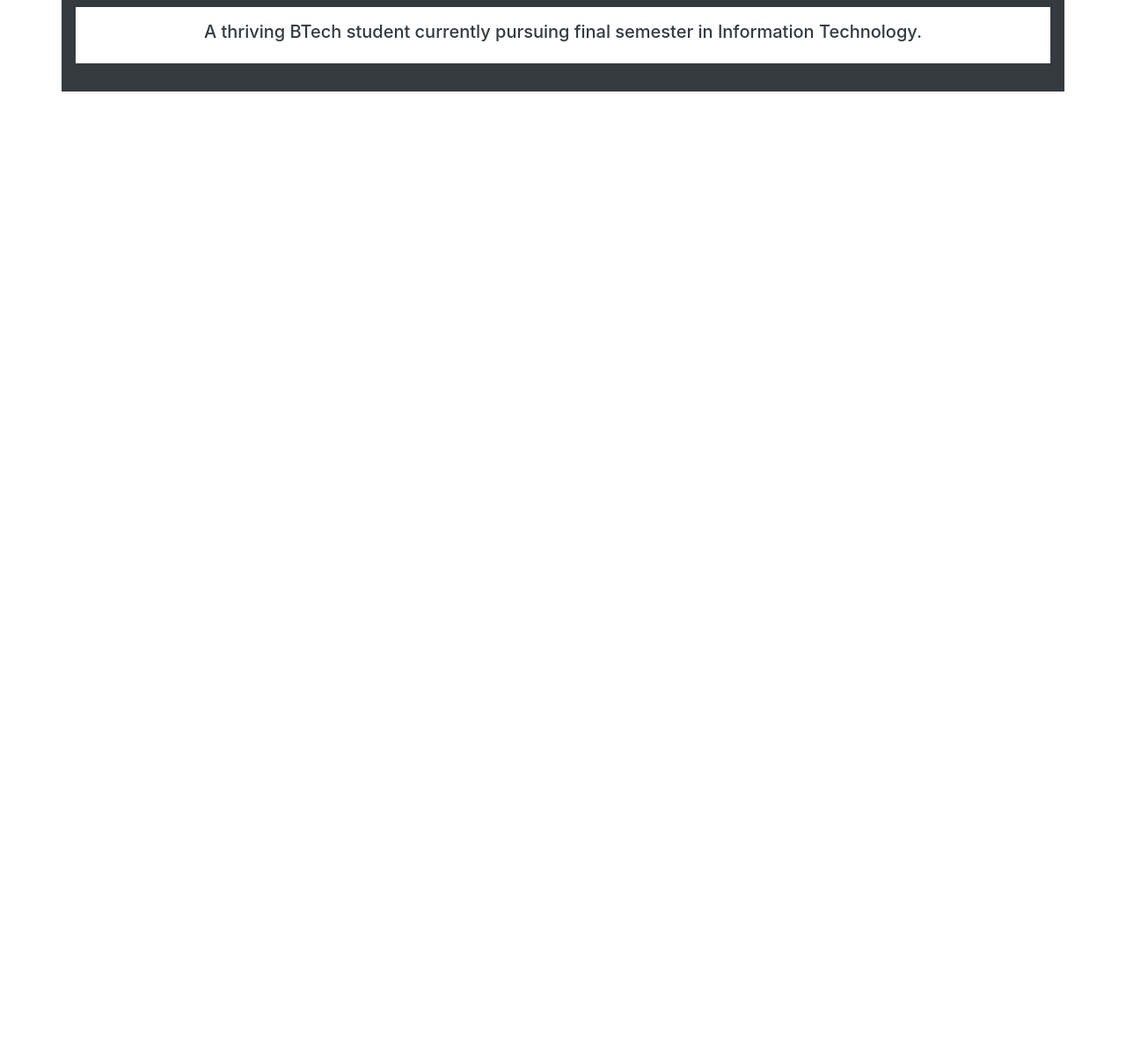
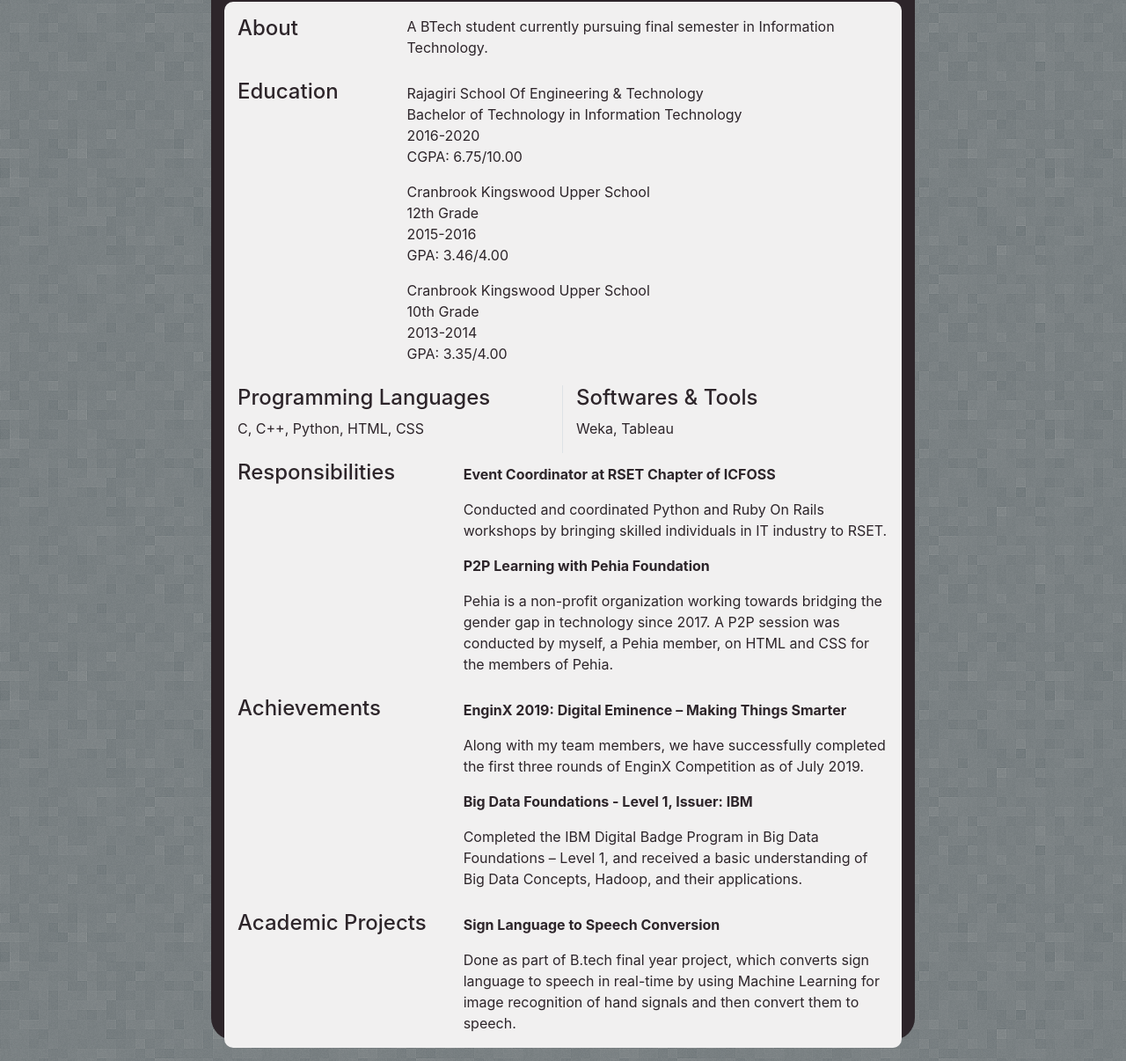
Before and after one commit to benriya97/benriya97.github.io, a plain HTML site: page index.html in a window 1280 px wide. Shown: the part 392-1598 px from the top of the page at 88% size. Before the commit the page ends 800 px from the top, so only its background shows below. Drawn offline with nearby package versions, Linux system fonts and the light colour scheme.

Commit message:
roughdraft

```diff
--- a/index.html
+++ b/index.html
@@ -14,35 +14,149 @@
     <meta name="viewport" content="width=device-width, initial-scale=1">
     <link href="https://stackpath.bootstrapcdn.com/bootstrap/4.4.1/css/bootstrap.min.css" rel="stylesheet"
         integrity="sha384-Vkoo8x4CGsO3+Hhxv8T/Q5PaXtkKtu6ug5TOeNV6gBiFeWPGFN9MuhOf23Q9Ifjh" crossorigin="anonymous">
+    <script src="https://use.fontawesome.com/78a33bbd18.js"></script>
 </head>
 
-<body>
-  <div class="container p-3 my-3 bg-dark text-white">
+<body style="background-color: #6C7578; background-image: url(texture.png);">
+  <div class="container my-4" style="width: 800px; height: 1550px; background-color: #2D252A; border-radius: 25px;">
       <div class="row">
-      <div class="col-md-12 d-flex justify-content-center">
-        <img src="Photo.jpg" width="200" height="250">
+        <div class="col-md-6 d-flex my-3 justify-content-center">
+          <img src="Photo.jpg" class="rounded-circle img-fluid" width="320" height="360">
+        </div>
+        <div class="col-md-6 d-flex my-auto justify-content-flex-start">
+          <h2 class="display-4" style="color: #F1F0F0;">
+            Riya Benoy&nbsp;
+          </h2>
+          <div class="my-auto">
+              <a href="https://www.facebook.com/rben97">
+                <i class="fa fa-facebook-square fa-lg" style="color: #6C7578;" aria-hidden="true"></i>
+              </a>
+              <a href="your link here">
+                <i class="fa fa-instagram fa-lg" style="color: #6C7578;" aria-hidden="true"></i>
+              </a>
+              <br>
+              <a href="https://www.linkedin.com/in/riya-benoy">
+                <i class="fa fa-linkedin-square fa-lg" style="color: #6C7578;" aria-hidden="true"></i>
+              </a>
+              <a href="your link here">
+                <i class="fa fa-github fa-lg" style="color: #6C7578;" aria-hidden="true"></i>
+              </a>
           </div>
         </div>
+      </div>
+      <div class="container" style="color: #2D252A; background-color: #F1F0F0; border-radius: 10px;">
         <div class="row">
-      <div class="col-md-12 d-flex justify-content-center">
-        <h2>Riya Benoy</h2>
+          <div class="col-md-3 pt-3">
+            <h4>About</h3>
+          </div>
+          <div class="col-md-9 pt-3">
+            <p>
+                A BTech student currently pursuing final semester in Information Technology.
+            </p>
           </div>
         </div>
-    <div class="row">
-      <div class="col-md-12 d-flex justify-content-center">
-        <h1>About</h1>
+        <div class="row my-2">
+          <div class="col-md-3">
+            <h4>Education</h4>
+          </div>
+          <div class="col-md-9 pt-1">
+            <p>
+                Rajagiri School Of Engineering & Technology<br>
+                Bachelor of Technology in Information Technology<br>
+                2016-2020<br>
+                CGPA: 6.75/10.00
+            </p>
+            <p>
+                Cranbrook Kingswood Upper School<br>
+                12th Grade<br>
+                2015-2016<br>
+                GPA: 3.46/4.00
+            </p>
+            <p>
+                Cranbrook Kingswood Upper School<br>
+                10th Grade<br>
+                2013-2014<br>
+                GPA: 3.35/4.00
+            </p>
           </div>
         </div>
-    <div class="container p-3 my-3 bg-white text-dark">
-      <div class="row">
-        <div class="col-md-12 d-flex justify-content-center">
-          <h5>A thriving BTech student currently pursuing final semester in Information Technology.</h5>
+        <div class="row my-2">
+          <div class="col-md-6 border-right">
+            <h4>
+                Programming Languages
+            </h4>
+            <p>
+                C, C++, Python, HTML, CSS
+            </p>
+          </div>
+          <div class="col-md-6">
+            <h4>
+                Softwares & Tools
+            </h4>
+            <p>
+                Weka, Tableau
+            </p>
+          </div>
+        </div>
+        <div class="row my-2">
+          <div class="col-md-4">
+            <h4>
+                Responsibilities
+            </h4>
+          </div>
+          <div class="col-md-8 pt-1">
+            <p class="font-weight-bold">
+                Event Coordinator at RSET Chapter of ICFOSS
+                <p>
+                  Conducted and coordinated Python and Ruby On Rails workshops by bringing skilled individuals in IT industry to RSET.
+                </p>
+            </p>
+            <p class="font-weight-bold">
+                P2P Learning with Pehia Foundation
+                <p>
+                  Pehia is a non-profit organization working towards bridging the gender gap in technology since 2017. A P2P session was conducted by myself, a Pehia member, on HTML and CSS for the members of Pehia.
+                </p>
+            </p>
+          </div>
+        </div>
+        <div class="row my-2">
+          <div class="col-md-4">
+            <h4>
+                Achievements
+            </h4>
+          </div>
+          <div class="col-md-8 pt-1">
+            <p class="font-weight-bold">
+              EnginX 2019: Digital Eminence – Making Things Smarter
+                <p>
+                  Along with my team members, we have successfully completed the first three rounds of EnginX Competition as of July 2019.
+                </p>
+            </p>
+            <p class="font-weight-bold">
+              Big Data Foundations - Level 1, Issuer: IBM
+              <p>
+                Completed the IBM Digital Badge Program in Big Data Foundations – Level 1, and received a basic understanding of Big Data Concepts, Hadoop, and their applications.
+              </p>
+            </p>
+          </div>
+        </div>
+        <div class="row my-2">
+          <div class="col-md-4">
+            <h4>
+                Academic Projects
+            </h4>
+          </div>
+          <div class="col-md-8 pt-1">
+            <p class="font-weight-bold">
+                Sign Language to Speech Conversion
+                <p>
+                  Done as part of B.tech final year project, which converts sign language to speech in real-time by using Machine Learning for image recognition of hand signals and then convert them to speech.
+                </p>
+            </p>
           </div>
         </div>
       </div>
   </div>
-
-
     <!--[if lt IE 7]>
             <p class="browsehappy">You are using an <strong>outdated</strong> browser. Please <a href="#">upgrade your browser</a> to improve your experience.</p>
         <![endif]-->
```
Also changed, not shown: Photo.jpg, texture.png (added). Lines whose indentation alone changed are shown as unchanged.
